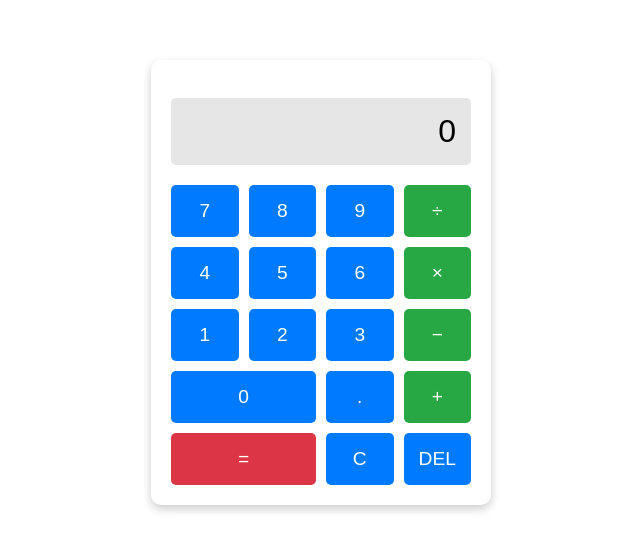
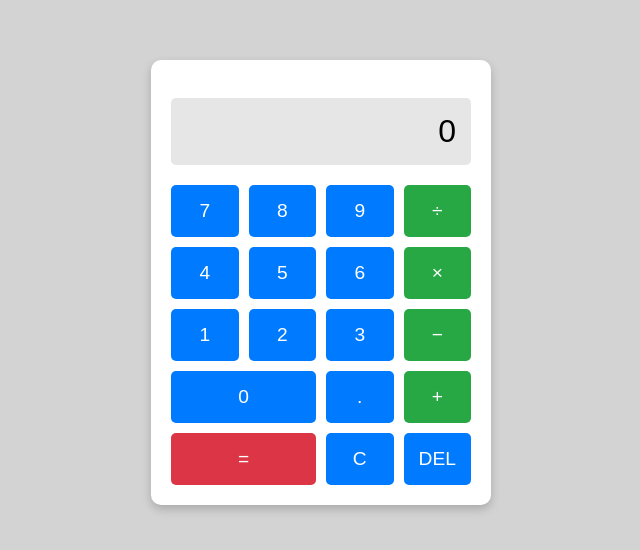
Before and after one commit to 23033219-YowSyeTeng/CalculatorAPPtrying, a website: page index.html in a window 1280 px wide. Shown: the part 118-668 px from the top of the page, without its empty margins (319-959 px from the left). Drawn offline with Linux system fonts and the light colour scheme.

Commit message:
Update index.html

```diff
--- a/index.html
+++ b/index.html
@@ -10,7 +10,7 @@
             justify-content: center;
             align-items: center;
             height: 100vh;
-            background-color: #white;
+            background-color: lightgrey;
             font-family: Arial, sans-serif;
             margin: 0;
         }
```
